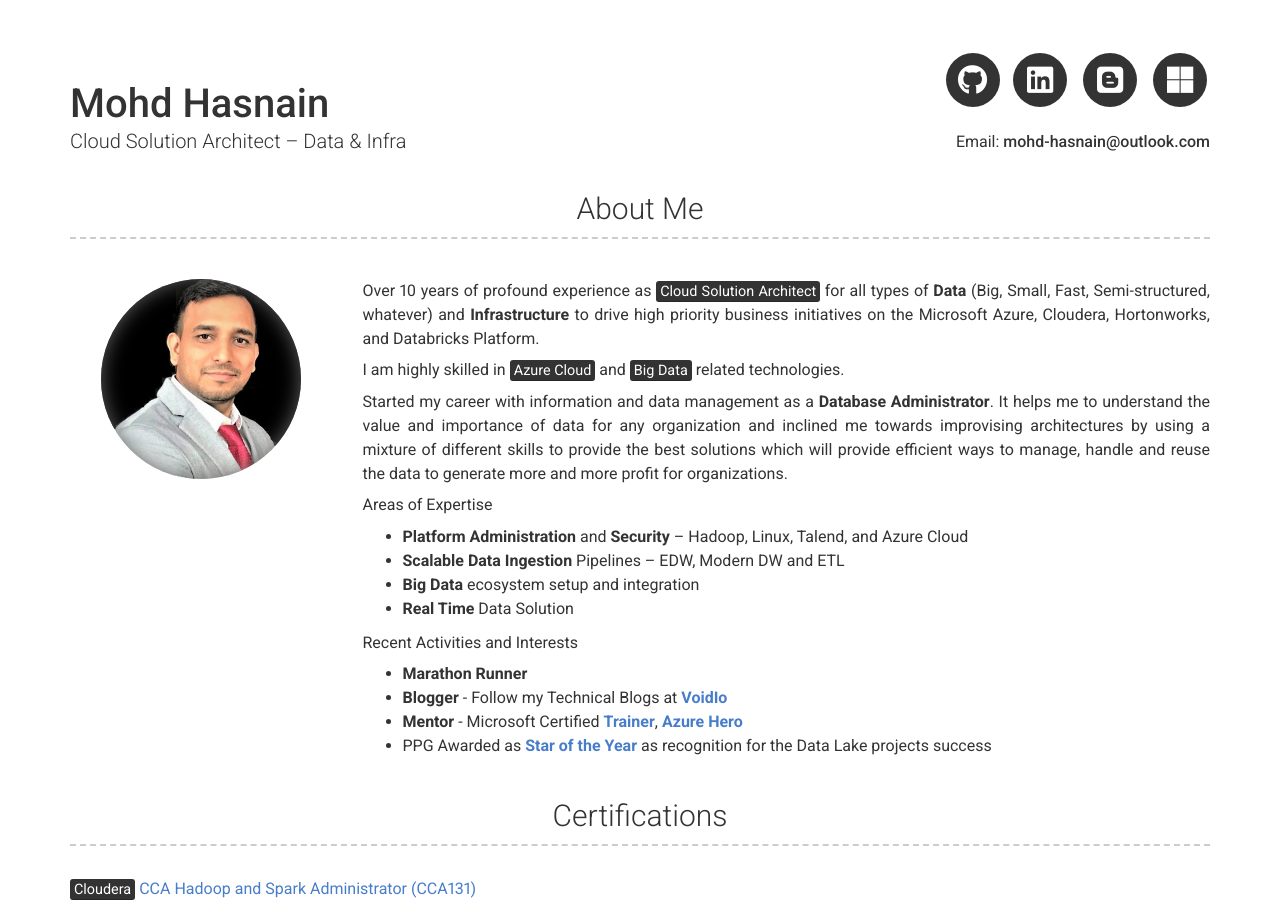
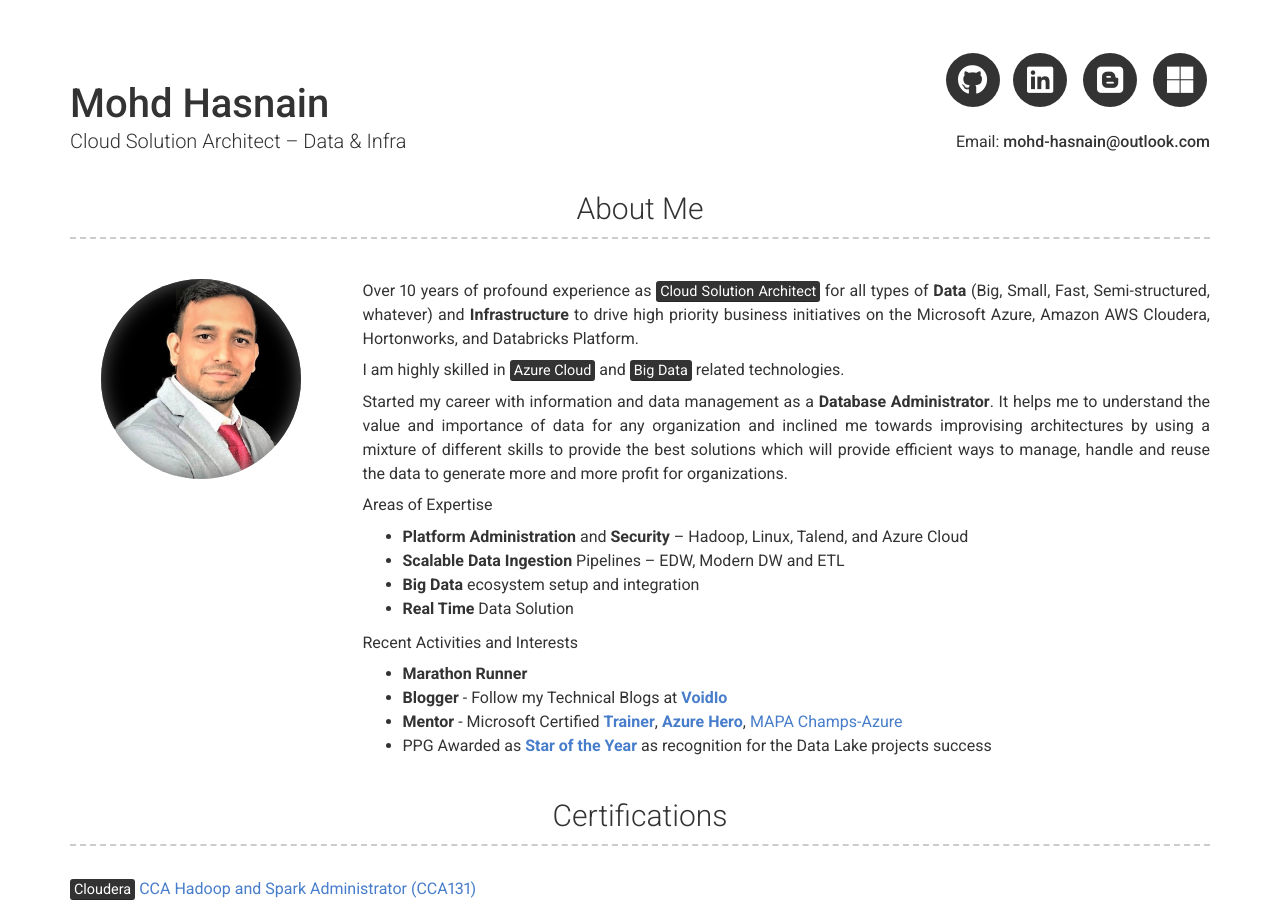
Before and after one commit to mohd-hasnain/mohd-hasnain.github.io, a Jekyll site: the page built from index.md, in a window 1280 px wide and 900 px high. Built offline with Jekyll 4.4.1, drawn with Linux system fonts in a browser that asks for light colours; nearby versions of some CDN libraries.

Commit message:
Update _config.yml

```diff
--- a/_config.yml
+++ b/_config.yml
@@ -39,7 +39,7 @@ additional_links:
 about_profile_image: assets/mohd.png
 about_content: | # this will include new lines to allow paragraphs
   Over 10 years of profound experience as <mark>Cloud Solution Architect</mark> for all types of **Data** (Big, Small, Fast, Semi-structured, whatever) and **Infrastructure**
-  to drive high priority business initiatives on the Microsoft Azure, Cloudera, Hortonworks, and Databricks Platform.
+  to drive high priority business initiatives on the Microsoft Azure, Amazon AWS Cloudera, Hortonworks, and Databricks Platform.
 
   I am highly skilled in <mark>Azure Cloud</mark> and <mark>Big Data</mark> related technologies.
 
@@ -57,7 +57,9 @@ about_content: | # this will include new lines to allow paragraphs
   Recent Activities and Interests
     - **Marathon Runner**
     - **Blogger** - Follow my Technical Blogs at [**VoidIo**](https://voidio.blogspot.com/)
-    - **Mentor** - Microsoft Certified [**Trainer**](https://www.youracclaim.com/badges/40d31f64-8811-45ea-8234-0e289b77b9c3/accept), [**Azure Hero**](https://enjinx.io/eth/asset/63151533)
+    - **Mentor** - Microsoft Certified [**Trainer**](https://www.youracclaim.com/badges/40d31f64-8811-45ea-8234-0e289b77b9c3/accept),
+    [**Azure Hero**](https://enjinx.io/eth/asset/63151533),
+    [MAPA Champs-Azure](assets/mapa.jpg)
     - PPG Awarded as [**Star of the Year**](assets/award.jpg) as recognition for the Data Lake projects success
 
 # Projects Section
```
